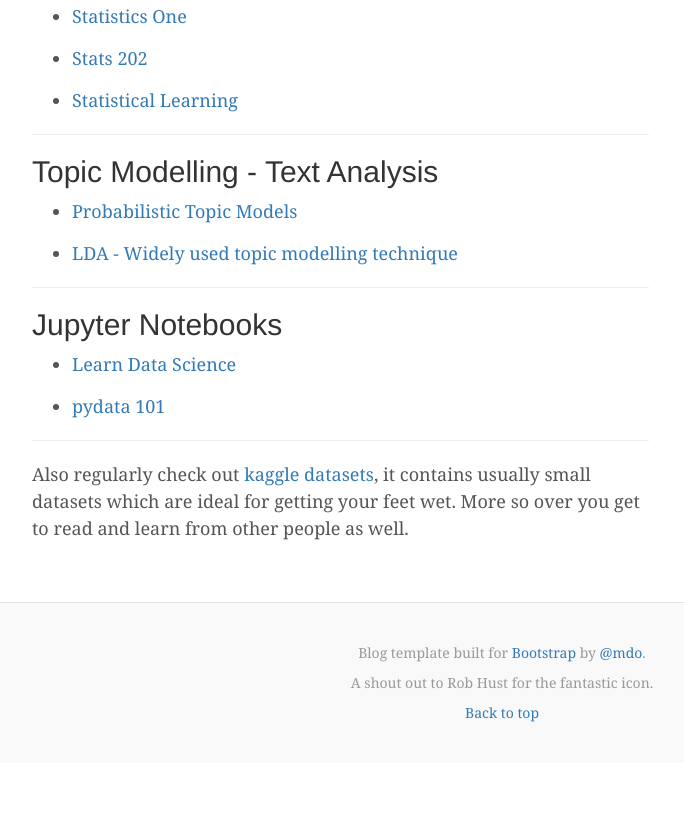
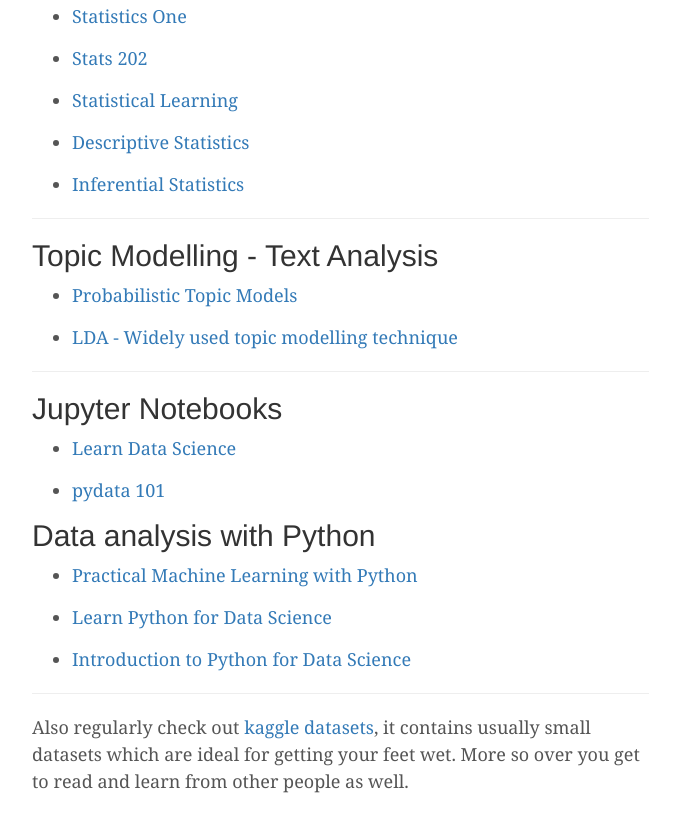
Before and after one commit to monkeydunkey/monkeydunkey.github.io, a plain HTML site: page resources.html in a window 1280 px wide. Shown: the part 494-1326 px from the top of the page, without its empty margins (138-822 px from the left). Before the commit the page ends 1257 px from the top, so only its background shows below. Drawn offline with nearby package versions, Linux system fonts and the light colour scheme.

Commit message:
Added more materials

```diff
--- a/resources.html
+++ b/resources.html
@@ -54,6 +54,8 @@
               <li><a href='https://www.youtube.com/playlist?list=PLycnP7USbo1V3jlyjAzWUB201cLxPq4NP'>Statistics One</a></li>
               <li><a href='http://web.stanford.edu/class/stats202/content/lectures.html'>Stats 202</a></li>
               <li><a href='https://lagunita.stanford.edu/courses/HumanitiesSciences/StatLearning/Winter2016/info'>Statistical Learning</a></li>
+              <li><a href='https://www.udacity.com/course/intro-to-descriptive-statistics--ud827'> Descriptive Statistics</a></li>
+              <li><a href='https://www.udacity.com/course/intro-to-inferential-statistics--ud201'> Inferential Statistics</a></li>
             </ul>
             <hr>
             <h2>Topic Modelling - Text Analysis</h2>
@@ -66,6 +68,12 @@
             <ul>
               <li><a href='https://github.com/nborwankar/LearnDataScience'>Learn Data Science</a></li>
               <li><a href='https://github.com/aterrel/pydata101'>pydata 101</a></li>
+            </ul>
+            <h2>Data analysis with Python</h2>
+            <ul>
+              <li><a href='https://www.youtube.com/watch?list=PLQVvvaa0QuDfKTOs3Keq_kaG2P55YRn5v&v=OGxgnH8y2NM'>Practical Machine Learning with Python</a></li>
+              <li><a href='https://www.youtube.com/watch?v=T5pRlIbr6gg&list=PL2-dafEMk2A6QKz1mrk1uIGfHkC1zZ6UU&index=1'>Learn Python for Data Science</a></li>
+              <li><a href='https://www.edx.org/course/introduction-python-data-science-microsoft-dat208x-4'>Introduction to Python for Data Science</a></li>
             </ul>
             <hr>
             Also regularly check out <a href='https://www.kaggle.com/datasets'>kaggle datasets</a>, it contains
```
